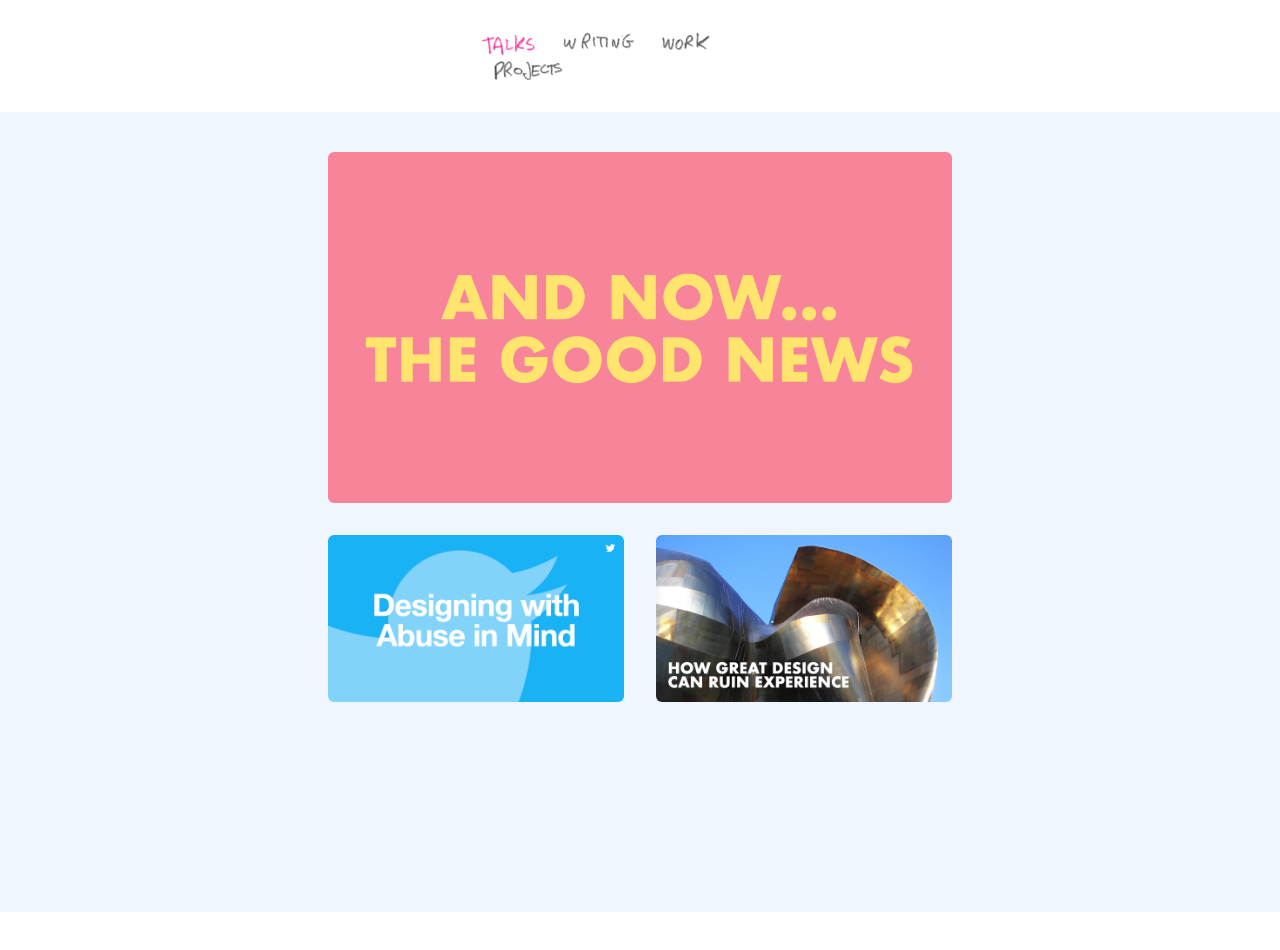
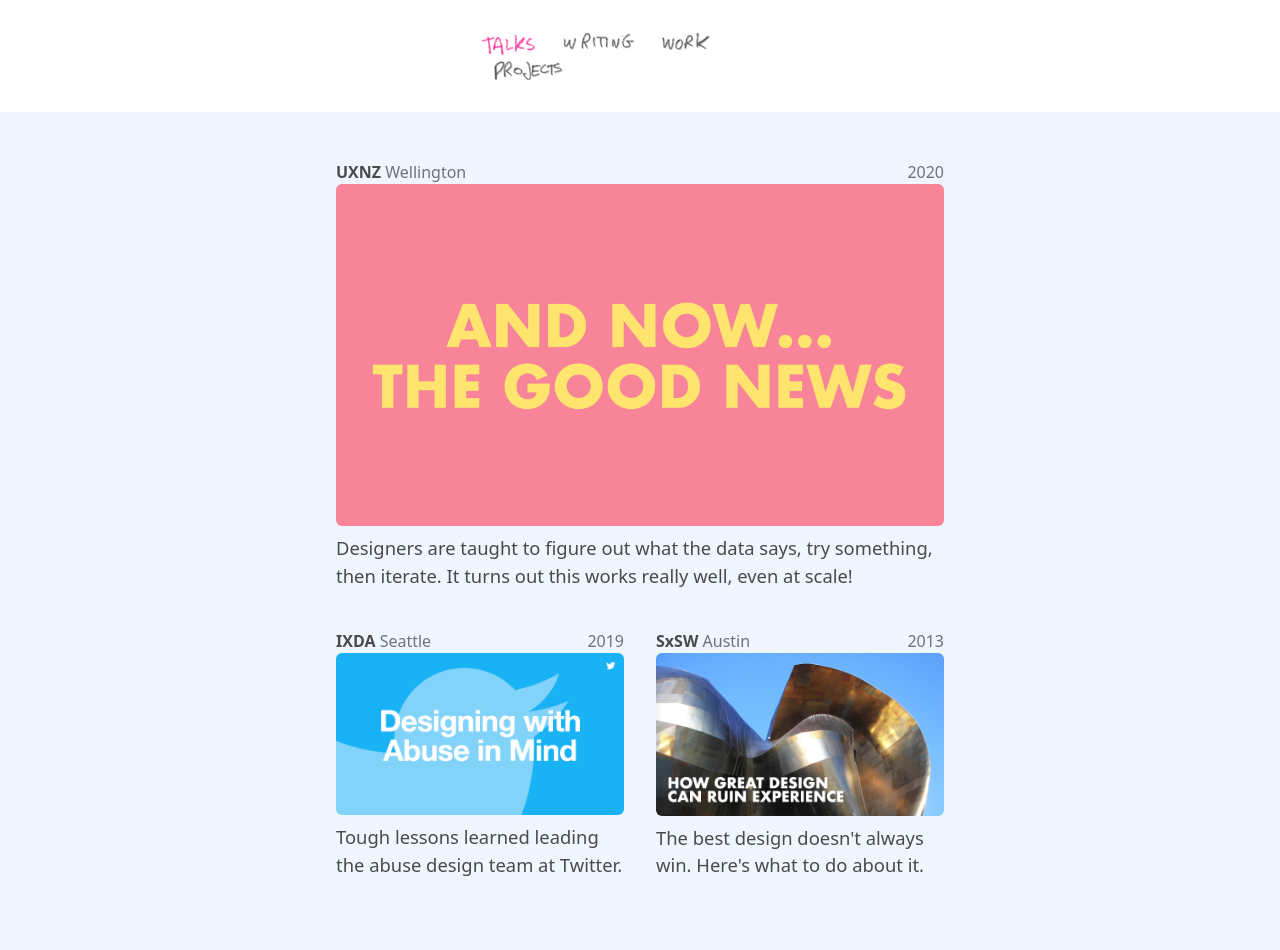
Before and after one commit to jonbell-lot23/lot23, a Next.js app: page /talks in a window 1280 px wide. Shown: the top 950 px of the page. Before the commit the page ends 912 px from the top, so only its background shows below. Built offline with nearby package versions, Linux system fonts and the light colour scheme.

Commit message:
Adding text

```diff
--- a/src/pages/talks.tsx
+++ b/src/pages/talks.tsx
@@ -88,18 +88,54 @@ export function Body() {
     </div>
     );
     return (
-      <section className="flex justify-center w-screen h-screen pt-8 mx-auto mt-8 bg-blue-50">
+    <section className="flex justify-center w-screen pt-8 mx-auto mt-8 bg-blue-50 py-96">
 
-      <div className="justify-center w-1/2">
-        <div className="p-2 mb-6">
-              <img src="/goodnews.png" className="w-full rounded-md" />
-        </div>
-        <div className="grid mt-4 gap-x-4 gap-y-8 sm:grid-cols-1 sm:gap-x-6 sm:m-2 md:grid-cols-2 lg:grid-cols-2 xl:grid-cols-2 xl:gap-x-8">
-              <img src="/abuse.png" className="w-full rounded-md" />
-              <img src="/greatdesign.png" className="w-full rounded-md" />
+      <div className="justify-center w-1/2 p-2">
+      <div className="p-2">
+
+          <div className="flex">
+            <div className="font-bold grow">UXNZ <span className="font-light text-gray-500">Wellington</span></div>
+            <div className="items-end font-light font-medium text-gray-500">2020</div>
+          </div>
+
+          <div className="mb-0">
+                <img src="/goodnews.png" className="w-full rounded-md" />
+          </div>
+
+
+          <p className="pt-2 font-light">
+            Designers are taught to figure out what the
+            data says, try something, then iterate.
+            It turns out this works really well, even at scale!
+          </p>
+      </div>
+      <div className="">
+          <div className="grid mt-4 gap-x-4 gap-y-8 sm:grid-cols-1 sm:gap-x-6 sm:m-2 md:grid-cols-2 lg:grid-cols-2 xl:grid-cols-2 xl:gap-x-8">
+
+                <div>
+                <div className="flex">
+                  <div className="font-bold grow">IXDA <span className="font-light text-gray-500">Seattle</span></div>
+                  <div className="items-end font-light font-medium text-gray-500">2019</div>
+                </div>
+                <img src="/abuse.png" className="w-full rounded-md" />
+                <p className="pt-2 font-light">
+                  Tough lessons learned leading the abuse design team at Twitter.
+                </p>
+                </div>
+
+                <div>
+                <div className="flex">
+                  <div className="font-bold grow">SxSW <span className="font-light text-gray-500">Austin</span></div>
+                  <div className="items-end font-light font-medium text-gray-500">2013</div>
+                </div>
+                <img src="/greatdesign.png" className="w-full rounded-md" />
+                <p className="pt-2 font-light">The best design doesn't always win.
+                Here's what to do about it.
+                </p>
+                </div>
+          </div>
         </div>
       </div>
-
     </section>
     );
   }
--- a/src/pages/writing.tsx
+++ b/src/pages/writing.tsx
@@ -46,15 +46,37 @@ export function Body() {
 
       <div className="justify-center w-1/2">
         <div className="grid mt-4 gap-x-4 gap-y-8 sm:grid-cols-1 sm:gap-x-6 sm:m-2 md:grid-cols-3 lg:grid-cols-3 xl:grid-cols-3 xl:gap-x-8">
+
+              <div>
                 <img src="/book1.png" className="w-full rounded-md" />
+                <div className="pt-2">Book one of a design trilogy. Focused on product design.</div>
+              </div>
+
+              <div>
                 <img src="/book2.png" className="w-full rounded-md" />
+                <div className="pt-2">Book two was about listening well and leading teams.</div>
+              </div>
+
+              <div>
                 <img src="/book3.png" className="w-full rounded-md" />
+                <div className="pt-2">Book three is about strategy and long-term thinking.</div>
+              </div>
         </div>
 <br />
         <div className="grid mt-8 gap-x-4 gap-y-8 sm:grid-cols-1 sm:gap-x-6 sm:m-2 md:grid-cols-3 lg:grid-cols-3 xl:grid-cols-3 xl:gap-x-8">
+
+              <div>
                 <img src="/bedtime.png" className="w-full rounded-md" />
+                <div className="pt-2">Bedtime Stories is a book I wrote for my three kids ❤️</div>
+              </div>
+              <div>
                 <img src="/42and21.png" className="w-full rounded-md" />
+                <div className="pt-2">42 & 21 is full of life advice for my eldest son.</div>
+              </div>
+              <div>
                 <img src="/plebe.png" className="w-full rounded-md" />
+                <div className="pt-2">Book three is about strategy and long-term thinking.</div>
+              </div>
         </div>
 
       </div>
```
Lines whose indentation alone changed are shown as unchanged.
